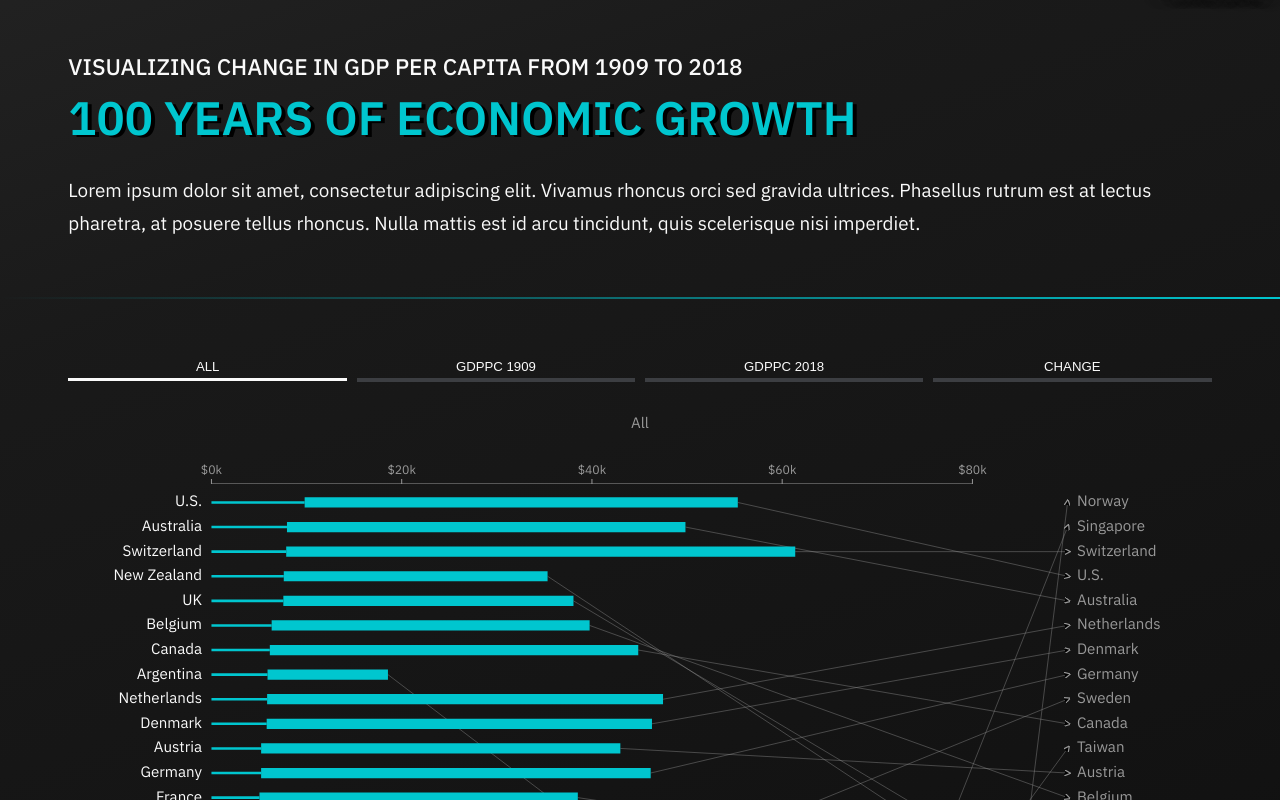
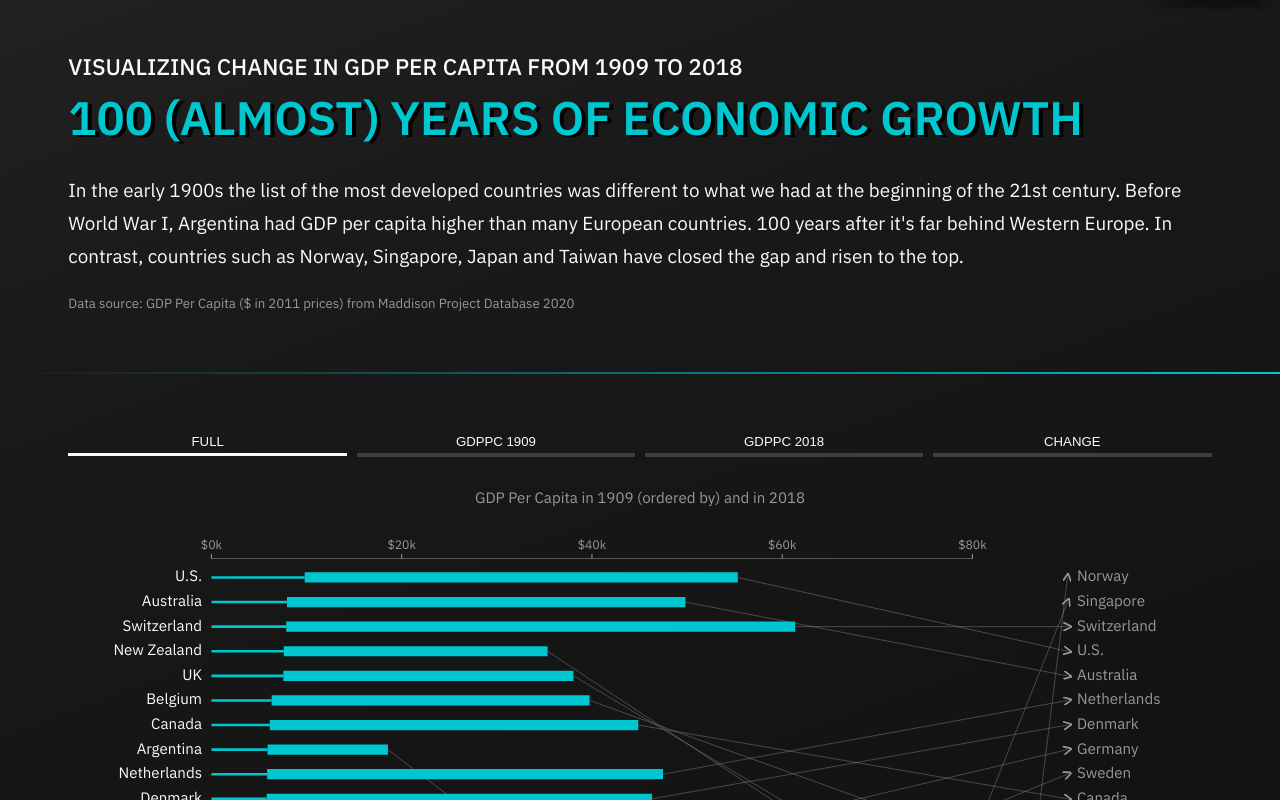
Before and after one commit to ohmychart/100-years-economic-growth, a SvelteKit app: page / in a window 1280 px wide. Shown: the top 800 px of the page. Built offline with nearby package versions, Linux system fonts and the light colour scheme.

Commit message:
intro and source, minor style changes

```diff
--- a/src/components/Chart.svelte
+++ b/src/components/Chart.svelte
@@ -72,11 +72,12 @@
 				viewBox="0 0 10 10"
 				refX="5"
 				refY="5"
-				markerWidth="6"
-				markerHeight="6"
+				markerWidth={width*0.007}
+				markerHeight={width*0.007}
 				orient="auto-start-reverse"
 				stroke="#989898"
 				stroke-width="2"
+				fill="none"
 			>
 				<path d="M 0 0 L 10 5 L 0 10" />
 			</marker>
--- a/src/components/Header.svelte
+++ b/src/components/Header.svelte
@@ -6,26 +6,26 @@
 </script>
 
 <header>
-
-
 	<div class="top-bar" bind:clientWidth={width}>
-		<HeaderBar {width} height={width*0.04} fillRGB={[250, 250, 250]}/>
+		<HeaderBar {width} height={width * 0.025} fillRGB={[250, 250, 250]} />
 		<div class="logo-container">
 			<a href="https://ohmychart.com">
 				<div class="logo">{@html logo}</div>
-				 OHMYCHART!COM
+				OHMYCHART!COM
 			</a>
 		</div>
-
 	</div>
 	<div class="content">
 		<p class="subheader">Visualizing change in GDP per capita from 1909 to 2018</p>
-		<h1 class="header">100 years of economic growth</h1>
+		<h1 class="header">100 (almost) years of economic growth</h1>
 		<p class="intro">
-			Lorem ipsum dolor sit amet, consectetur adipiscing elit. Vivamus rhoncus orci sed gravida
-			ultrices. Phasellus rutrum est at lectus pharetra, at posuere tellus rhoncus. Nulla mattis est
-			id arcu tincidunt, quis scelerisque nisi imperdiet.
+			In the early 1900s the list of the most developed countries was different to what we had at
+			the beginning of the 21st century. Before World War I, Argentina had GDP per capita higher
+			than many European countries. 100 years after it's far behind Western Europe. In contrast,
+			countries such as Norway, Singapore, Japan and Taiwan have closed the gap and risen to the
+			top.
 		</p>
+		<p class="source">Data source: GDP Per Capita ($ in 2011 prices) from Maddison Project Database 2020</p>
 	</div>
 </header>
 
@@ -43,7 +43,7 @@
 		font-size: 0.6rem;
 		font-weight: 600;
 		line-height: 0;
-		padding:0;
+		padding: 0;
 
 		& a {
 			color: inherit;
@@ -94,4 +94,9 @@
 		font-weight: 500;
 		margin-bottom: 0;
 	}
+
+	p.source {
+		font-size: 0.7rem;
+		color: var(--color-grey);
+	}
 </style>
--- a/src/components/HeaderBar.svelte
+++ b/src/components/HeaderBar.svelte
@@ -20,8 +20,7 @@
 	let grid = [];
 
 	$: if (width) {
-		console.log('if width', width);
-		gw = width * 0.007;
+		gw = width * 0.0055;
 		r = gw * 0.5;
 		gap = gw * 0.04;
 		nx = Math.ceil(width / gw);
@@ -29,7 +28,6 @@
 
 		grid = [];
 		for (let i = 0; i <= ny; i++) {
-			console.log('i');
 			for (let j = 0; j <= nx; j++) {
 				grid.push({
 					cx: j * gw,
@@ -43,7 +41,7 @@
 </script>
 
 <Canvas {width} {height}>
-	<!-- <Filter offX={2} offY={3} blur={0} color="#00c6cf" /> -->
+	<!-- <Filter offX={2} offY={2} blur={2} color="#00c6cf" /> -->
 	{#each grid as { cx, cy, r, fill }}
 		<Circle {cx} {cy} {r} {fill} />
 	{/each}
--- a/src/routes/+layout.svelte
+++ b/src/routes/+layout.svelte
@@ -9,7 +9,7 @@
 	<title>100 Years of Economic Growth — Oh My Chart!</title>
 	<meta
 		name="description"
-		content="Visualization of the world's oil and gas reserves in terms of vulnerability expressed through the Fragile State Index levels."
+		content="Visualization of GDP Per Capita change by country from 1909 to 2018"
 	/>
 
 	<meta http-equiv="Content-Type" content="text/html; charset=utf-8" />
--- a/src/routes/+page.svelte
+++ b/src/routes/+page.svelte
@@ -1,19 +1,33 @@
 <script>
+	import { onMount } from 'svelte';
+
 	import Header from '$components/Header.svelte';
 	import Controls from '$components/Controls.svelte';
 	import Chart from '$components/Chart.svelte';
 	import Footer from '$components/Footer.svelte';
 
 	let activeIdx = 0;
-	const buttons = ['All', 'GDPPC 1909', 'GDPPC 2018', 'Change'];
+	const buttons = ['Full', 'GDPPC 1909', 'GDPPC 2018', 'Change'];
 	const tabs = [
-		{ show: ['GDPPCT0', 'GDPPCT1', 'yAxisRight', 'arrows'], sort: 'GDPPCT0', title: 'All' },
+		{
+			show: ['GDPPCT0', 'GDPPCT1', 'yAxisRight', 'arrows'],
+			sort: 'GDPPCT0',
+			title: 'GDP Per Capita in 1909 (ordered by) and in 2018'
+		},
 		{ show: ['GDPPCT0'], sort: 'GDPPCT0', title: 'GDP Per Capita in 1909' },
 		{ show: ['GDPPCT0', 'GDPPCT1'], sort: 'GDPPCT1', title: 'GDP Per Capita in 2018' },
 		{ show: ['DiffT1'], sort: 'DiffT1', title: 'GDP Per Capita Change, 1909 - 2018' }
 	];
+
+	let isLoaded = false;
+	onMount(() => {
+		isLoaded = true;
+	});
 </script>
 
+{#if !isLoaded}
+	<div class="preloader">Loading...</div>
+{/if}
 
 <div class="header">
 	<Header />
@@ -36,12 +50,26 @@
 </div>
 
 <style lang="postcss">
+	.preloader {
+		position: fixed;
+		top: 0;
+		left: 0;
+		width: 100vw;
+		height: 100vh;
+		background-color: var(--color-black);
+		z-index: 999;
+
+		text-align: center;
+		padding-top: 50vh;
+		font-size: 0.8rem;
+	}
 
 	.header {
 		margin-bottom: 3em;
 	}
 
-    .controls, .title {
+	.controls,
+	.title {
 		max-width: var(--content-width);
 		margin: 0 auto 1.5em auto;
 		padding: 0 var(--content-side-padding);
```
Lines whose indentation alone changed are shown as unchanged.
